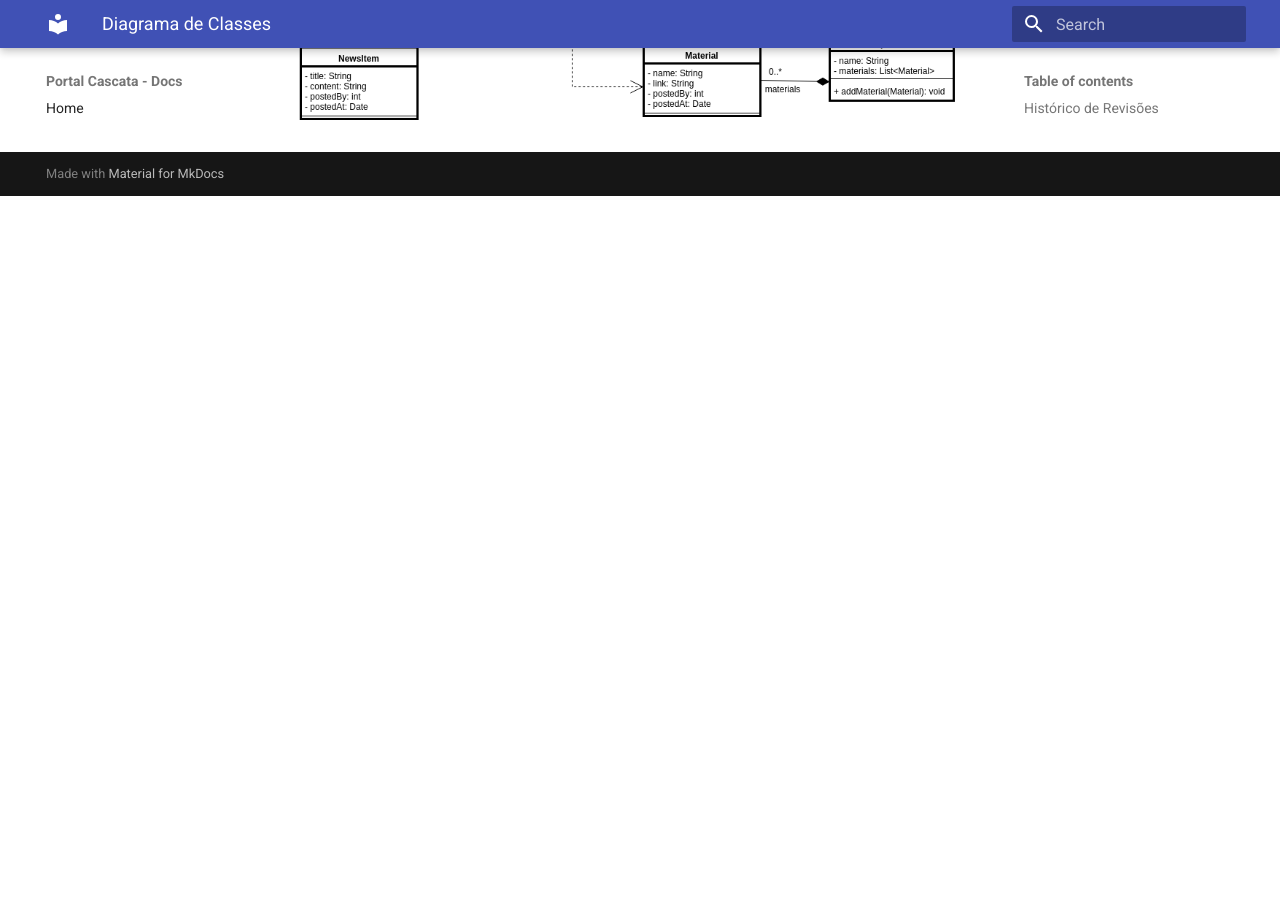
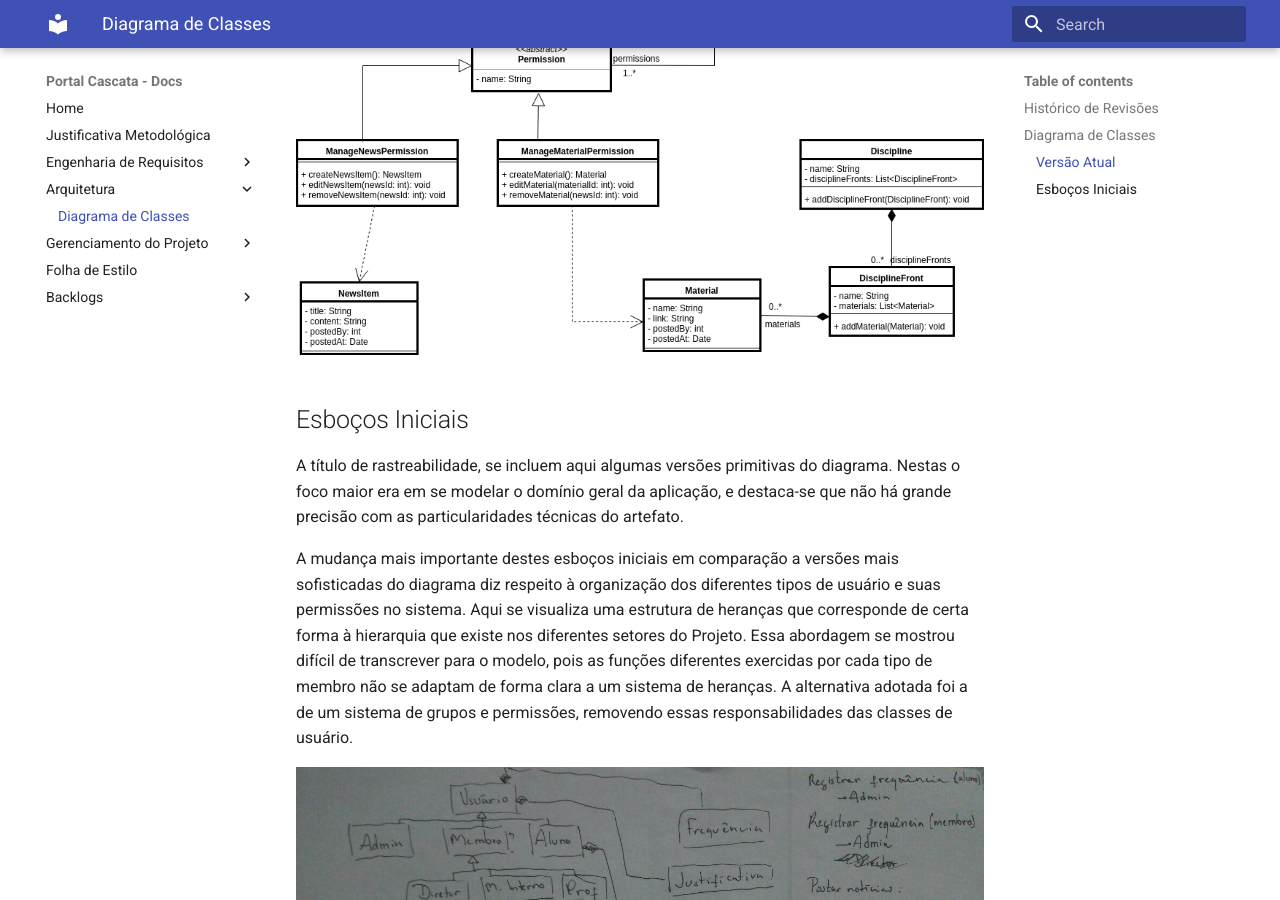
Before and after one commit to projeto-cascata/portal-cascata-docs, an MkDocs documentation site: the page built from docs/arquitetura/diagrama_classes.md, in a window 1280 px wide and 900 px high, scrolled down 1022 px. Built offline with MkDocs 1.6.1 and Material for MkDocs 9.7.7, drawn with Linux system fonts in a browser that asks for light colours; old or Windows-style settings are respelled for this version of MkDocs; before the commit the page ends 1218 px from its top, so only the background shows below that; some of the changed text lies outside the part shown.

Commit message:
Adicionando esboços iniciais do Diagrama de Classes.

```diff
--- a/docs/arquitetura/diagrama_classes.md
+++ b/docs/arquitetura/diagrama_classes.md
@@ -1,8 +1,21 @@
 ## Histórico de Revisões
-| Data     | Versão | Descrição                  | Autor(es)         |
-|:--------:|:------:|:--------------------------:|:-----------------:|
-|02/04/2018| 1.0    | Versão Inicial do Diagrama | Felipe Hargreaves |
+| Data     | Versão | Descrição                   | Autor(es)         |
+|:--------:|:------:|:---------------------------:|:-----------------:|
+|02/04/2018| 1.0    | Versão Inicial do Diagrama  | Felipe Hargreaves |
+|04/04/2018| 1.1    | Cardinalidades e semântica  | Clarissa Borges   |
+|05/04/2018| 1.2    | Esboços Iniciais            | Felipe Hargreaves |
 
 # Diagrama de Classes
 
+## Versão Atual
+Aqui se encontra a versão mais atual do diagrama. À medida que o sistema evolui, deve ser gerada uma versão nova do modelo, se necessário.<br><br>
+
 ![Diagrama de Classes](../img/Classes/class_diagram.png)
+
+## Esboços Iniciais
+A título de rastreabilidade, se incluem aqui algumas versões primitivas do diagrama. Nestas o foco maior era em se modelar o domínio geral da aplicação, e destaca-se que não há grande precisão com as particularidades técnicas do artefato.
+
+A mudança mais importante destes esboços iniciais em comparação a versões mais sofisticadas do diagrama diz respeito à organização dos diferentes tipos de usuário e suas permissões no sistema. Aqui se visualiza uma estrutura de heranças que corresponde de certa forma à hierarquia que existe nos diferentes setores do Projeto. Essa abordagem se mostrou difícil de transcrever para o modelo, pois as funções diferentes exercidas por cada tipo de membro não se adaptam de forma clara a um sistema de heranças. A alternativa adotada foi a de um sistema de grupos e permissões, removendo essas responsabilidades das classes de usuário.
+
+![Esboço 2](../img/Classes/esboco2.jpg)
+![Esboço 1](../img/Classes/esboco1.jpg)
```
Also changed, not shown: docs/img/Classes/esboco1.jpg (added), docs/img/Classes/esboco2.jpg (added).
